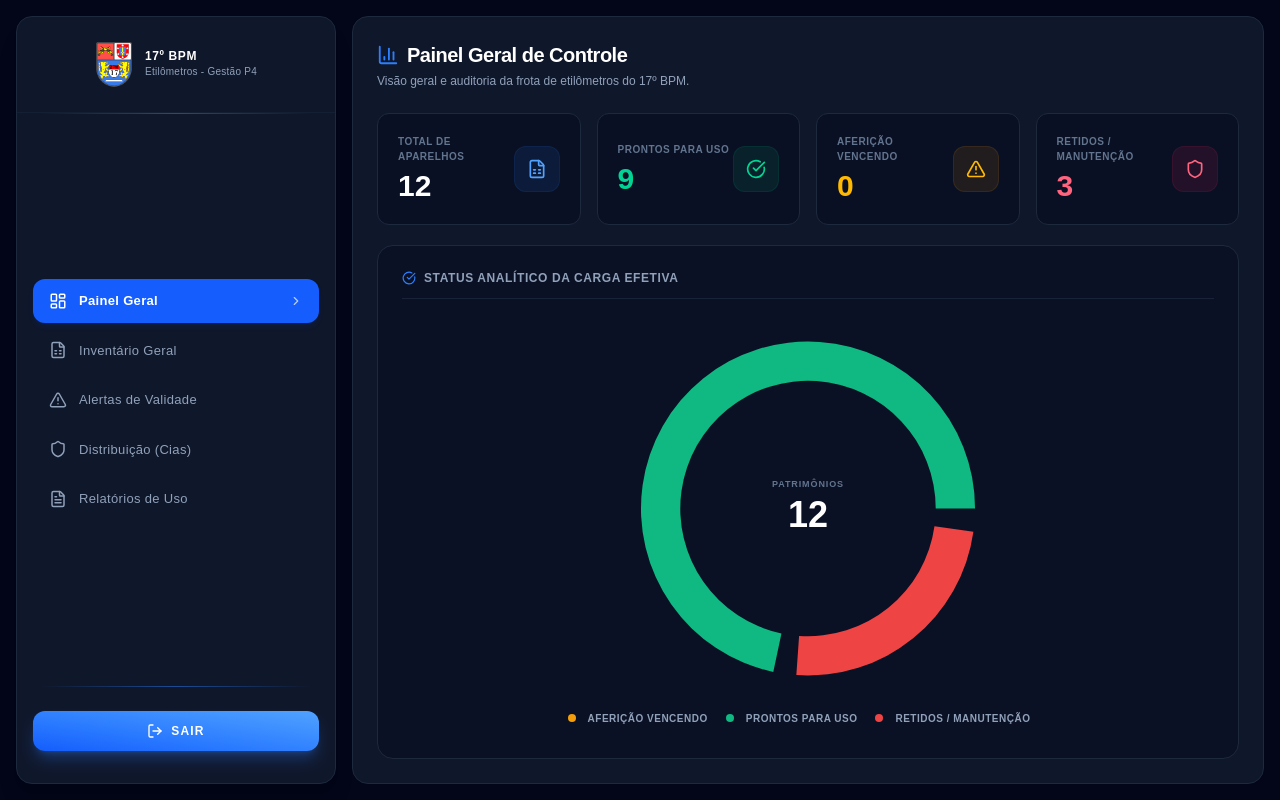
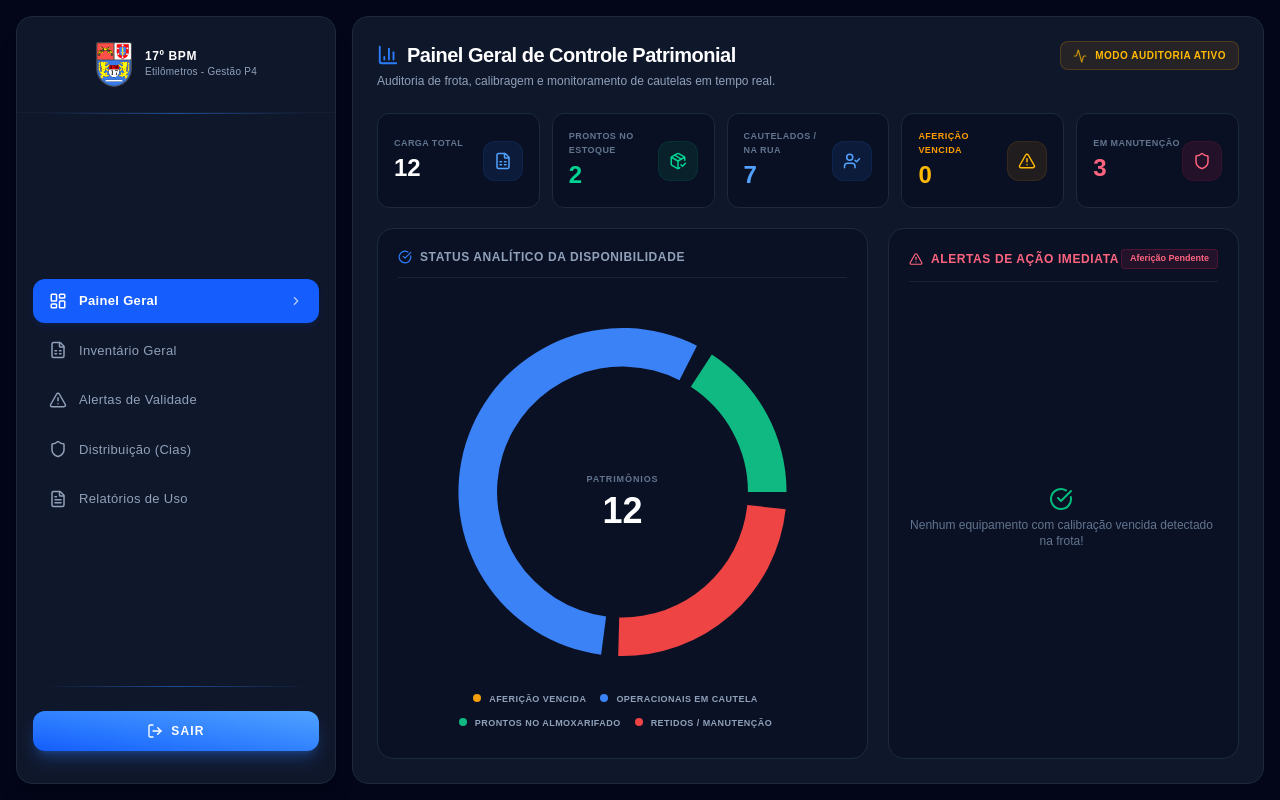
Before and after one commit to hildocosta/sistema-etilometros, a Next.js app: page / in a window 1280 px wide. Built offline with nearby package versions, Linux system fonts and the light colour scheme.

Commit message:
feat: atualiza dashboard com 5 cards e lógica de calibração dinâmica

```diff
--- a/app/dashboard/companhias/page.jsx
+++ b/app/dashboard/companhias/page.jsx
@@ -22,7 +22,7 @@ export default function DistribuicaoCiasPage() {
     { id: "pptran", nome: "Trânsito (PPTRAN / Sede)", buscaTermo: "PPTRAN", icone: Shield, cor: "from-amber-600 to-orange-600" }
   ];
 
-  // Iniciar a tela com o Almoxarifado aberto (onde tem mais volume de carga no print)
+  // Iniciar a tela com o Almoxarifado aberto
   const [ciaAberta, setCiaAberta] = useState("almox");
 
   // Filtra de forma inteligente se o texto da planilha contém o termo chave da subunidade
@@ -32,10 +32,7 @@ export default function DistribuicaoCiasPage() {
     );
     return {
       aparelhos: aparelhosDaCia,
-      total: aparelhosDaCia.length,
-      operacionais: aparelhosDaCia.filter(a => a.status === "Operacional").length,
-      alertas: aparelhosDaCia.filter(a => a.status === "Aferição Vencendo").length,
-      manutencao: aparelhosDaCia.filter(a => a.status === "Manutenção").length,
+      total: aparelhosDaCia.length
     };
   };
 
@@ -107,22 +104,6 @@ export default function DistribuicaoCiasPage() {
                       </div>
                     </div>
                     <ChevronRight size={14} className={`text-slate-600 transition-transform ${isSelected ? "text-blue-500 translate-x-0.5" : "group-hover:text-slate-400"}`} />
-                  </div>
-
-                  {/* Indicadores numéricos baseados na planilha */}
-                  <div className="grid grid-cols-3 gap-2 pt-1 pl-1">
-                    <div className="bg-slate-900/60 rounded-md p-1.5 border border-slate-800/60 text-center">
-                      <span className="text-[9px] font-bold text-slate-500 block uppercase">Prontos</span>
-                      <span className="text-xs font-black text-emerald-400 mt-0.5 block">{dados.operacionais}</span>
-                    </div>
-                    <div className="bg-slate-900/60 rounded-md p-1.5 border border-slate-800/60 text-center">
-                      <span className="text-[9px] font-bold text-slate-500 block uppercase">Alertas</span>
-                      <span className="text-xs font-black text-amber-400 mt-0.5 block">{dados.alertas}</span>
-                    </div>
-                    <div className="bg-slate-900/60 rounded-md p-1.5 border border-slate-800/60 text-center">
-                      <span className="text-[9px] font-bold text-slate-500 block uppercase">Mnt</span>
-                      <span className="text-xs font-black text-rose-400 mt-0.5 block">{dados.manutencao}</span>
-                    </div>
                   </div>
                 </div>
               );
--- a/app/page.tsx
+++ b/app/page.tsx
@@ -1,38 +1,92 @@
 "use client";
 import React, { useState, useEffect } from "react";
 import Sidebar from "@/components/Sidebar/page";
-// IMPORTAÇÃO DA SUA BASE DE DADOS REAL
-import { etilometrosDados } from "./dashboard/etilometros/data";
+// IMPORTAÇÃO DA SUA BASE DE DADOS REAL (MOCK DATA)
+import { etilometrosDados } from "../app/dashboard/etilometros/data";
 import {
   FileSpreadsheet,
   Shield,
   AlertTriangle,
   CheckCircle,
   BarChart3,
+  CalendarDays,
+  Activity,
+  UserCheck, // Ícone para Equipamentos Cautelados
+  PackageCheck // Ícone para Prontos no Estoque
 } from "lucide-react";
 import { ResponsiveContainer, PieChart, Pie, Cell, Tooltip, Legend } from 'recharts';
 
 export default function DashboardPage() {
-  // 1. Hook de montagem seguro para evitar Hydration Error do Recharts
   const [mounted, setMounted] = useState(false);
 
   useEffect(() => {
     setMounted(true);
   }, []);
 
-  // 2. Cálculos diretos na renderização
-  const total = etilometrosDados.length;
-  const operacionais = etilometrosDados.filter(a => a.status === "Operacional").length;
-  const manutencao = etilometrosDados.filter(a => a.status === "Manutenção").length;
-  const alertas = etilometrosDados.filter(a => a.status === "Aferição Vencendo").length;
+  // 1. ANÁLISE DINÂMICA DAS CALIBRAÇÕES E DISTRIBUIÇÃO DE CAUTELA
+  const processarDadosReais = () => {
+    const hoje = new Date();
 
+    let totalAparelhos = etilometrosDados.length;
+    let operacionaisReais = 0;
+    let afericaoVencidaReais = 0;
+    let emManutencaoReais = 0;
+
+    // Novas métricas de controle de Cautela para os aparelhos OK
+    let prontosDisponiveisAlmox = 0;
+    let operacionaisCauteladosNaRua = 0;
+
+    const subunidadesCriticas = [];
+
+    etilometrosDados.forEach((aparelho) => {
+      if (aparelho.status === "Manutenção") {
+        emManutencaoReais++;
+      } else {
+        // Converter "DD/MM/AAAA" para objeto Date
+        const [dia, mes, ano] = aparelho.proximaCalibracao.split("/");
+        const dataCalibracao = new Date(Number(ano), Number(mes) - 1, Number(dia));
+
+        if (dataCalibracao < hoje) {
+          afericaoVencidaReais++;
+          subunidadesCriticas.push({
+            serie: aparelho.serie,
+            cia: aparelho.cia,
+            vencimento: aparelho.proximaCalibracao
+          });
+        } else {
+          operacionaisReais++;
+
+          // Lógica de Cautela: Se está no Almoxarifado está disponível, se foi para a Cia está na rua (cautelado)
+          if (aparelho.cia.toLowerCase().includes("almoxarifado")) {
+            prontosDisponiveisAlmox++;
+          } else {
+            operacionaisCauteladosNaRua++;
+          }
+        }
+      }
+    });
+
+    return {
+      total: totalAparelhos,
+      operacionais: operacionaisReais,
+      disponiveisAlmox: prontosDisponiveisAlmox,
+      cauteladosRua: operacionaisCauteladosNaRua,
+      alertas: afericaoVencidaReais,
+      manutencao: emManutencaoReais,
+      criticos: subunidadesCriticas
+    };
+  };
+
+  const dadosReais = processarDadosReais();
+
+  // O gráfico passa a refletir os 4 estados reais da frota
   const graficoDados = [
-    { name: "Prontos para Uso", valor: operacionais, fill: "#10b981" },
-    { name: "Aferição Vencendo", valor: alertas, fill: "#f59e0b" },
-    { name: "Retidos / Manutenção", valor: manutencao, fill: "#ef4444" }
+    { name: "Prontos no Almoxarifado", valor: dadosReais.disponiveisAlmox, fill: "#10b981" },
+    { name: "Operacionais em Cautela", valor: dadosReais.cauteladosRua, fill: "#3b82f6" },
+    { name: "Aferição Vencida", valor: dadosReais.alertas, fill: "#f59e0b" },
+    { name: "Retidos / Manutenção", valor: dadosReais.manutencao, fill: "#ef4444" }
   ];
 
-  // Tela de carregamento idêntica até o cliente sincronizar
   if (!mounted) {
     return (
       <div className="h-screen bg-slate-950 flex flex-col items-center justify-center text-slate-500 font-bold gap-3 animate-pulse">
@@ -45,88 +99,108 @@ export default function DashboardPage() {
   return (
     <div className="flex h-screen w-screen bg-slate-950 overflow-hidden p-4 gap-4 antialiased">
 
-      {/* 1. CONTAINER DA SIDEBAR (Esquerda) */}
+      {/* SIDEBAR */}
       <div className="w-80 h-full shrink-0">
         <Sidebar />
       </div>
 
-      {/* 2. CONTAINER DO CONTEÚDO PRINCIPAL (Direita) */}
+      {/* CONTEÚDO PRINCIPAL */}
       <main className="flex-1 h-full bg-slate-900 rounded-2xl border border-slate-800 p-6 flex flex-col overflow-hidden">
 
-        {/* Cabeçalho Interno */}
-        <div className="mb-6 shrink-0">
+        {/* Cabeçalho */}
+        <div className="mb-6 shrink-0 flex justify-between items-start">
+          <div>
             <h1 className="text-xl font-bold text-white tracking-tight flex items-center gap-2">
               <BarChart3 className="text-blue-500" size={22} />
-            Painel Geral de Controle
+              Painel Geral de Controle Patrimonial
             </h1>
-          <p className="text-xs text-slate-400 mt-1">Visão geral e auditoria da frota de etilômetros do 17º BPM.</p>
+            <p className="text-xs text-slate-400 mt-1">Auditoria de frota, calibragem e monitoramento de cautelas em tempo real.</p>
           </div>
-
-        {/* Grid de Cards de Estatísticas */}
-        <div className="grid grid-cols-1 md:grid-cols-2 lg:grid-cols-4 gap-4 mb-5 shrink-0">
-
-          {/* Card 1: Total Geral */}
-          <div className="p-5 bg-slate-950/40 rounded-xl border border-slate-800 flex items-center justify-between transition-all hover:scale-[1.01]">
-            <div>
-              <p className="text-[10px] font-bold text-slate-500 uppercase tracking-wider">Total de Aparelhos</p>
-              <p className="text-3xl font-black text-white mt-1">{total}</p>
-            </div>
-            <div className="p-3 bg-blue-500/10 text-blue-400 rounded-xl border border-blue-500/10">
-              <FileSpreadsheet size={20} />
+          <div className="bg-amber-500/10 border border-amber-500/20 rounded-lg px-3 py-1.5 flex items-center gap-2">
+            <Activity size={14} className="text-amber-400 animate-pulse" />
+            <span className="text-[10px] font-bold text-amber-400 uppercase tracking-wider">Modo Auditoria Ativo</span>
           </div>
         </div>
 
-          {/* Card 2: Carga Operacional */}
-          <div className="p-5 bg-slate-950/40 rounded-xl border border-slate-800 flex items-center justify-between transition-all hover:scale-[1.01]">
+        {/* REFORMULADO: Grid com 5 Cards de Estatísticas */}
+        <div className="grid grid-cols-1 sm:grid-cols-2 lg:grid-cols-5 gap-3 mb-5 shrink-0">
+
+          {/* Card 1: Total Geral */}
+          <div className="p-4 bg-slate-950/40 rounded-xl border border-slate-800 flex items-center justify-between">
             <div>
-              <p className="text-[10px] font-bold text-slate-500 uppercase tracking-wider">Prontos para Uso</p>
-              <p className="text-3xl font-black text-emerald-400 mt-1">{operacionais}</p>
+              <p className="text-[9px] font-bold text-slate-500 uppercase tracking-wider">Carga Total</p>
+              <p className="text-2xl font-black text-white mt-0.5">{dadosReais.total}</p>
             </div>
-            <div className="p-3 bg-emerald-500/10 text-emerald-400 rounded-xl border border-emerald-500/10">
-              <CheckCircle size={20} />
+            <div className="p-2.5 bg-blue-500/10 text-blue-400 rounded-xl border border-blue-500/10">
+              <FileSpreadsheet size={18} />
             </div>
           </div>
 
-          {/* Card 3: Alertas de Calibração */}
-          <div className="p-5 bg-slate-950/40 rounded-xl border border-slate-800 flex items-center justify-between transition-all hover:scale-[1.01]">
+          {/* Card 2: Prontos no Almoxarifado */}
+          <div className="p-4 bg-slate-950/40 rounded-xl border border-slate-800 flex items-center justify-between">
             <div>
-              <p className="text-[10px] font-bold text-slate-500 uppercase tracking-wider">Aferição Vencendo</p>
-              <p className="text-3xl font-black text-amber-400 mt-1">{alertas}</p>
+              <p className="text-[9px] font-bold text-slate-500 uppercase tracking-wider">Prontos no Estoque</p>
+              <p className="text-2xl font-black text-emerald-400 mt-0.5">{dadosReais.disponiveisAlmox}</p>
             </div>
-            <div className="p-3 bg-amber-500/10 text-amber-400 rounded-xl border border-amber-500/10">
-              <AlertTriangle size={20} />
+            <div className="p-2.5 bg-emerald-500/10 text-emerald-400 rounded-xl border border-emerald-500/10">
+              <PackageCheck size={18} />
             </div>
           </div>
 
-          {/* Card 4: Retidos/Manutenção */}
-          <div className="p-5 bg-slate-950/40 rounded-xl border border-slate-800 flex items-center justify-between transition-all hover:scale-[1.01]">
+          {/* NOVO CARD 3: Cautelados na Rua (Operacionais) */}
+          <div className="p-4 bg-slate-950/40 rounded-xl border border-slate-800 flex items-center justify-between">
             <div>
-              <p className="text-[10px] font-bold text-slate-500 uppercase tracking-wider">Retidos / Manutenção</p>
-              <p className="text-3xl font-black text-rose-400 mt-1">{manutencao}</p>
+              <p className="text-[9px] font-bold text-slate-500 uppercase tracking-wider">Cautelados / Na Rua</p>
+              <p className="text-2xl font-black text-blue-400 mt-0.5">{dadosReais.cauteladosRua}</p>
             </div>
-            <div className="p-3 bg-rose-500/10 text-rose-400 rounded-xl border border-rose-500/10">
-              <Shield size={20} />
+            <div className="p-2.5 bg-blue-500/10 text-blue-400 rounded-xl border border-blue-500/10">
+              <UserCheck size={18} />
+            </div>
+          </div>
+
+          {/* Card 4: Alertas de Calibração Vencida */}
+          <div className={`p-4 rounded-xl border flex items-center justify-between ${dadosReais.alertas > 0 ? 'bg-amber-950/20 border-amber-500/30' : 'bg-slate-950/40 border-slate-800'}`}>
+            <div>
+              <p className="text-[9px] font-bold text-amber-500 uppercase tracking-wider">Aferição Vencida</p>
+              <p className="text-2xl font-black text-amber-400 mt-0.5">{dadosReais.alertas}</p>
+            </div>
+            <div className="p-2.5 bg-amber-500/10 text-amber-400 rounded-xl border border-amber-500/10">
+              <AlertTriangle size={18} />
+            </div>
+          </div>
+
+          {/* Card 5: Retidos/Manutenção */}
+          <div className="p-4 bg-slate-950/40 rounded-xl border border-slate-800 flex items-center justify-between">
+            <div>
+              <p className="text-[9px] font-bold text-slate-500 uppercase tracking-wider">Em Manutenção</p>
+              <p className="text-2xl font-black text-rose-400 mt-0.5">{dadosReais.manutencao}</p>
+            </div>
+            <div className="p-2.5 bg-rose-500/10 text-rose-400 rounded-xl border border-rose-500/10">
+              <Shield size={18} />
             </div>
           </div>
 
         </div>
 
-        {/* Bloco Central com Gráfico de Distribuição Real */}
-        <div className="flex-1 bg-slate-950/30 border border-slate-800 rounded-2xl p-6 flex flex-col justify-between overflow-hidden">
-          <div className="border-b border-slate-800/80 pb-3 mb-2">
+        {/* Layout Dividido */}
+        <div className="flex-1 flex gap-5 overflow-hidden">
+
+          {/* LADO ESQUERDO: Gráfico Analítico Atualizado */}
+          <div className="w-7/12 bg-slate-950/30 border border-slate-800 rounded-2xl p-5 flex flex-col overflow-hidden">
+            <div className="border-b border-slate-800/80 pb-3 mb-4">
               <h2 className="text-xs font-bold text-slate-400 uppercase tracking-wider flex items-center gap-2">
-              <CheckCircle size={14} className="text-blue-500" /> Status Analítico da Carga Efetiva
+                <CheckCircle size={14} className="text-blue-500" /> Status Analítico da Disponibilidade
               </h2>
             </div>
 
-          <div className="flex-1 min-h-0 relative flex items-center justify-center">
+            <div className="flex-1 relative min-h-0 flex items-center justify-center">
               <ResponsiveContainer width="100%" height="100%">
                 <PieChart>
                   <Pie
                     data={graficoDados}
                     innerRadius="65%"
                     outerRadius="85%"
-                  paddingAngle={8}
+                    paddingAngle={6}
                     dataKey="valor"
                     stroke="none"
                   >
@@ -142,17 +216,55 @@ export default function DashboardPage() {
                     align="center"
                     iconType="circle"
                     iconSize={8}
-                  formatter={(value) => <span className="text-[10px] font-bold uppercase text-slate-400 tracking-wider px-2">{value}</span>}
+                    formatter={(value) => <span className="text-[9px] font-bold uppercase text-slate-400 tracking-wider px-1">{value}</span>}
                   />
                 </PieChart>
               </ResponsiveContainer>
 
-            {/* Texto Interno do Gráfico */}
               <div className="absolute top-1/2 left-1/2 -translate-x-1/2 -translate-y-[calc(50%+14px)] text-center pointer-events-none">
                 <p className="text-[9px] font-bold text-slate-500 uppercase tracking-widest">Patrimônios</p>
-              <p className="text-4xl font-black text-white mt-1">{total}</p>
+                <p className="text-4xl font-black text-white mt-1">{dadosReais.total}</p>
               </div>
             </div>
+          </div>
+
+          {/* LADO DIREITO: Painel de Equipamentos Fora da Validade */}
+          <div className="w-5/12 bg-slate-950/30 border border-slate-800 rounded-2xl p-5 flex flex-col overflow-hidden">
+            <div className="border-b border-slate-800/80 pb-3 mb-4 flex justify-between items-center">
+              <h2 className="text-xs font-bold text-rose-400 uppercase tracking-wider flex items-center gap-2">
+                <AlertTriangle size={14} /> Alertas de Ação Imediata
+              </h2>
+              <span className="text-[9px] bg-rose-500/10 text-rose-400 px-2 py-0.5 rounded font-black border border-rose-500/20">
+                Aferição Pendente
+              </span>
+            </div>
+
+            <div className="flex-1 overflow-y-auto space-y-2 pr-1 custom-scrollbar">
+              {dadosReais.criticos.length > 0 ? (
+                dadosReais.criticos.map((critico, index) => (
+                  <div key={index} className="p-3 bg-slate-950/60 border border-slate-800/80 rounded-xl flex items-center justify-between gap-3">
+                    <div className="min-w-0">
+                      <p className="text-xs font-bold text-white flex items-center gap-1.5">
+                        <span className="w-1.5 h-1.5 rounded-full bg-amber-500" />
+                        Nº Série: {critico.serie}
+                      </p>
+                      <p className="text-[10px] text-slate-500 mt-0.5 truncate">{critico.cia}</p>
+                    </div>
+                    <div className="shrink-0 flex items-center gap-1.5 text-amber-500 bg-amber-500/5 px-2 py-1 rounded border border-amber-500/10 font-mono text-[9px] font-bold">
+                      <CalendarDays size={12} />
+                      {critico.vencimento}
+                    </div>
+                  </div>
+                ))
+              ) : (
+                <div className="h-full flex flex-col items-center justify-center text-slate-500 text-xs py-12 text-center">
+                  <CheckCircle size={24} className="text-emerald-500 mb-1.5" />
+                  Nenhum equipamento com calibração vencida detectado na frota!
+                </div>
+              )}
+            </div>
+          </div>
+
         </div>
 
       </main>
```
Also changed, not shown: public/assets/image/etilometro.png (added). Lines whose indentation alone changed are shown as unchanged.
